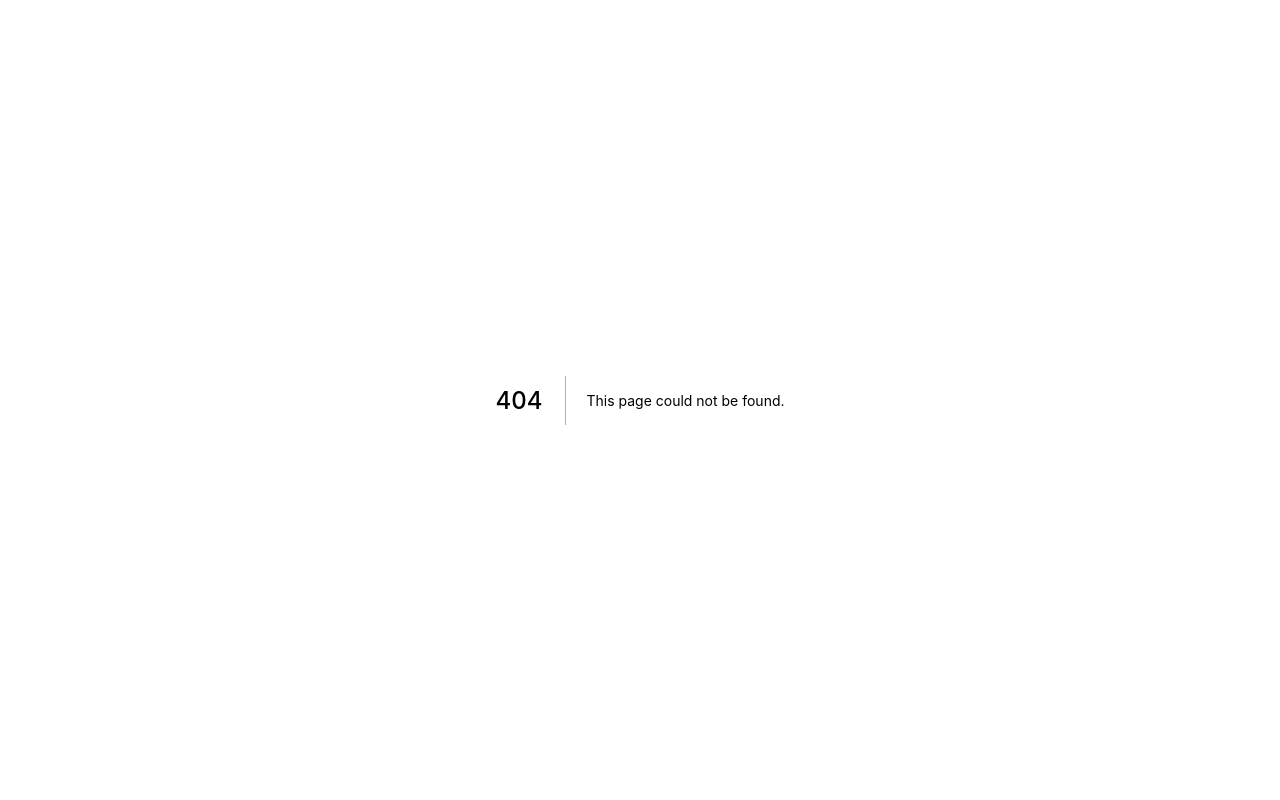
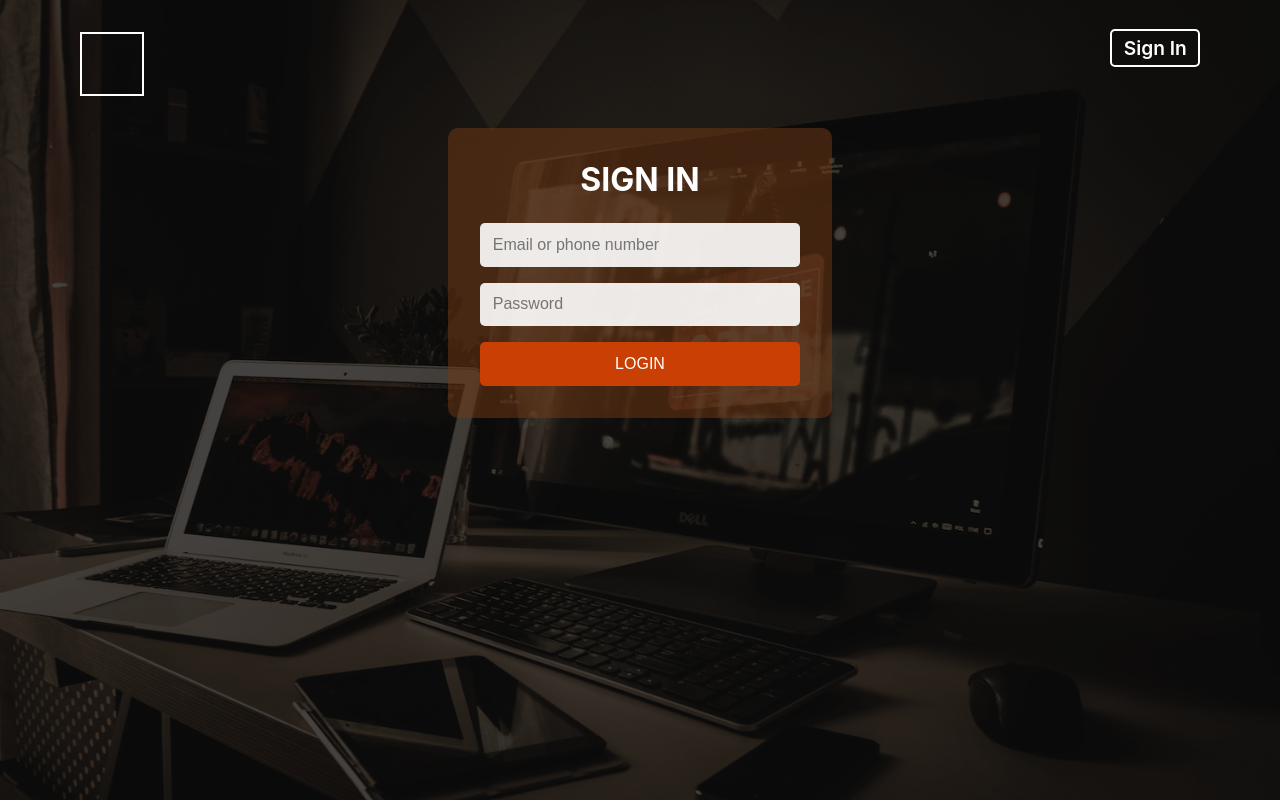
Before and after one commit to Pho-ever/upComing, a Next.js app: page /sign-in in a window 1280 px wide. Before the commit this address had no page. Built offline with nearby package versions, Linux system fonts and the light colour scheme.

Commit message:
feat: sign in page

```diff
--- /dev/null
+++ b/pages/sign-in.js
@@ -0,0 +1,40 @@
+import Navbar from '../components/navbar'
+import { useState } from 'react'
+
+
+const SignIn = () => {
+
+    const [showPassword, setShowPassword] = useState(false);
+    const handlePasswordVisibility = () => {
+        setShowPassword(!showPassword);
+    };
+
+    return (
+        <div className="container">
+            <Navbar />
+            <div>
+                <form className="sign-in-container">
+                    <div className="sign-in-heading">SIGN IN</div>
+                    {/* EMAIL INPUT */}
+                    <div className="email">
+                        <input type='email' placeholder='Email or phone number' />
+                    </div>
+                    {/* PASSWORD */}
+                    <div className="password">
+                        <input
+                            type={showPassword ? 'text' : 'password'}
+                            placeholder='Password'
+                        />
+                        <div
+                            className={`${showPassword ? 'show-password' : 'hide-password'}`}
+                            onClick={handlePasswordVisibility}
+                        ></div>
+                    </div>
+                    <button>LOGIN</button>
+                </form>
+            </div>
+        </div>
+    );
+}
+
+export default SignIn;
--- a/public/css/styles.css
+++ b/public/css/styles.css
@@ -11,6 +11,11 @@
     --transition: 0.5s;
 }
 
+body {
+    overflow-x: hidden;
+    max-width: 100%;
+}
+
 .container {
     background-image: url(../images/computers.png);
     background-repeat: no-repeat;
@@ -18,7 +23,7 @@
     background-color: rgba(20, 18, 18, 0.562);
     background-blend-mode: soft-light;
     height: 100vh;
-    width: 100vw;
+    width: 100%;
     opacity: 1;
     }
 
@@ -31,7 +36,6 @@
     text-align: center;
     display: flex;
     justify-content: space-between;
-    width: 100%;
     padding: 2rem 5rem;
     font-size: 1.5rem;
     font-weight: 600;
@@ -66,7 +70,6 @@ LANDING PAGE CSS
     justify-content: center;
     padding: 4rem;
     z-index: 20;
-    /* border: 2px solid red; */
 }
 
 .landing-info h2 {
@@ -161,3 +164,52 @@ LANDING PAGE CSS
         font-size: 1.5rem;
     }
 }
+
+/*================================================
+SIGN IN CSS
+=================================================*/
+
+
+.sign-in-container {
+    width: 30%;
+    height: auto;
+    margin: 0 auto;
+    display: flex;
+    flex-direction: column;
+    padding: 2rem;
+    border-radius: 10px;
+    background-color: rgba(116, 59, 21, 0.507);
+}
+
+.sign-in-heading{
+    color: white;
+    font-size: 2rem;
+    font-weight: 700;
+    margin:  0 1.5rem 1.5rem;
+    display: flex;
+    justify-content:center;
+}
+
+input {
+    width: 100%;
+    padding: 0.8rem;
+    font-size: 1rem;
+    margin: 0 0 1rem;
+    border-radius: 5px;
+    border: 0;
+    outline: none;
+    background-color: rgba(255, 255, 255, 0.897);
+    color: black;
+}
+
+.sign-in-container button {
+    width: 100%;
+    background-color: #ca3f03;
+    margin: 0 auto;
+    border-radius: 5px;
+    border: 0;
+    padding: 0.8rem;
+    color: white;
+    font-size: 1rem;
+    font-weight: 500;
+}
```
